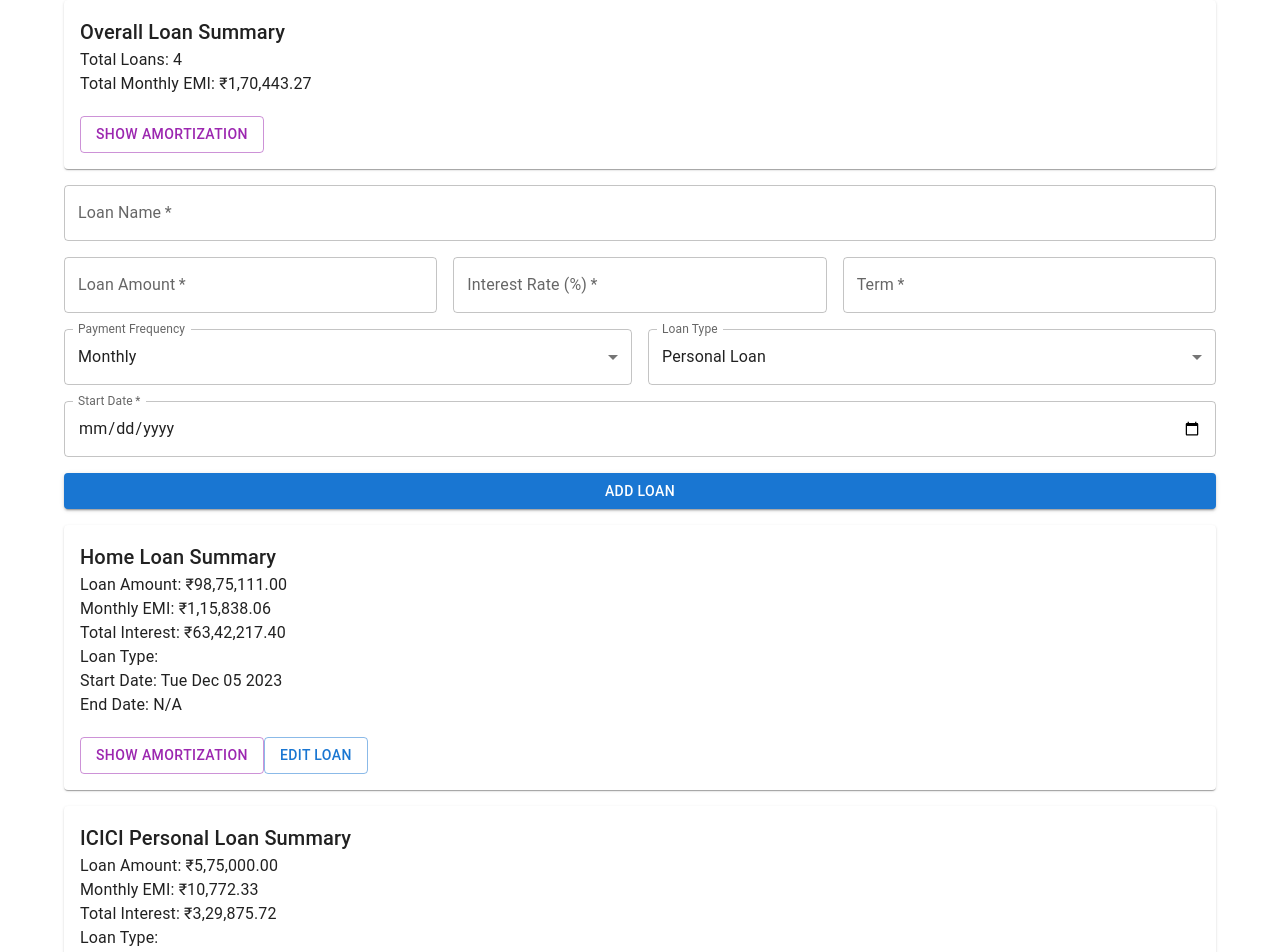
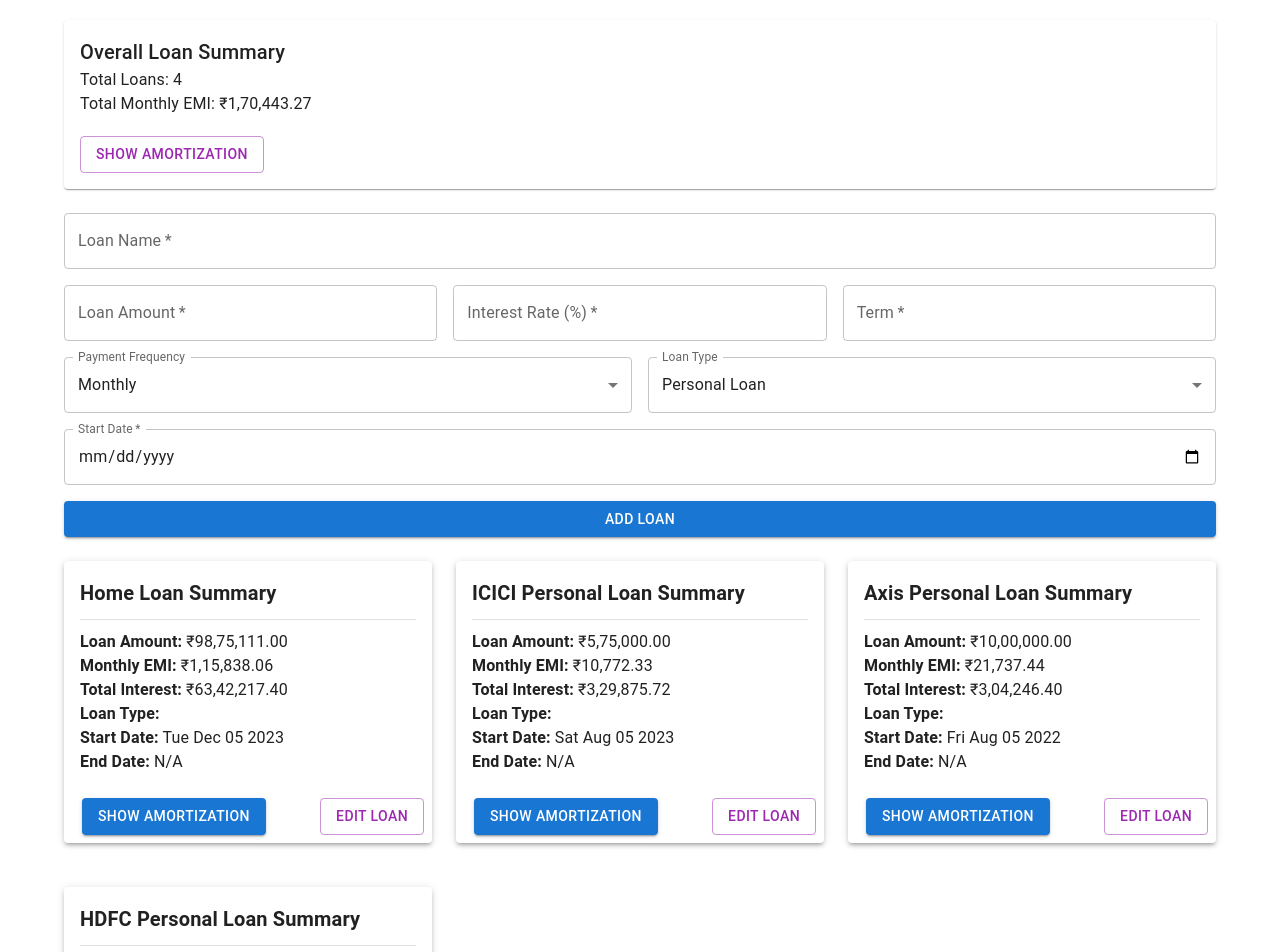
Before and after one commit to Ashok-Kumar-Venaktesh/Loan-Aggregator, a React (Create React App) app: page / in a window 1280 px wide. Shown: the top 952 px of the page. Built offline with nearby package versions, Linux system fonts and the light colour scheme.

Commit message:
UI look fixed

```diff
--- a/src/App.js
+++ b/src/App.js
@@ -65,8 +65,8 @@ const App = () => {
   };
 
   return (
-    <Container>
-      <Grid container spacing={2}>
+    <Container style={{ marginTop: '20px' }}>
+      <Grid container spacing={3}>
         <Grid item xs={12}>
           <LoanSummaryAggregator loans={loans} /> {/* Aggregated Loan Summary */}
         </Grid>
--- a/src/components/LoanSummary.js
+++ b/src/components/LoanSummary.js
@@ -9,7 +9,11 @@ import {
   TableContainer,
   TableHead,
   TableRow,
-  Button
+  Button,
+  Card,
+  CardContent,
+  CardActions,
+  Divider
 } from '@mui/material';
 
 const formatCurrency = (amount) => {
@@ -54,30 +58,47 @@ const LoanSummary = ({ loan, onEdit }) => {
   }
 
   return (
-    <Grid item xs={12}>
-      <Paper style={{ padding: 16 }}>
-        <Typography variant="h6">{loan.name} Summary</Typography>
-        <Typography>Loan Amount: {formatCurrency(loan.amount)}</Typography>
-        <Typography>Monthly EMI: {formatCurrency(loan.monthlyEMI)}</Typography>
-        <Typography>Total Interest: {formatCurrency(loan.totalInterest)}</Typography>
-        <Typography>Loan Type: {loan.loanType}</Typography>
-        <Typography>Start Date: {loan.startDate ? loan.startDate.toDateString() : 'N/A'}</Typography>
-        <Typography>End Date: {loan.endDate ? loan.endDate.toDateString() : 'N/A'}</Typography>
-
-        <Button
-          variant="outlined"
-          color="secondary"
-          onClick={() => setShowAmortization(!showAmortization)}
-          style={{ marginTop: '20px' }}
-        >
-          {showAmortization ? 'Hide Amortization' : 'Show Amortization'}
-        </Button>
+    <Grid item xs={12} md={6} lg={4}>
+      <Card elevation={3} style={{ marginBottom: '20px' }}>
+        <CardContent>
+          <Typography variant="h6" style={{ marginBottom: '10px', fontWeight: 'bold' }}>
+            {loan.name} Summary
+          </Typography>
+          <Divider style={{ marginBottom: '10px' }} />
+          <Typography variant="body1"><strong>Loan Amount:</strong> {formatCurrency(loan.amount)}</Typography>
+          <Typography variant="body1"><strong>Monthly EMI:</strong> {formatCurrency(loan.monthlyEMI)}</Typography>
+          <Typography variant="body1"><strong>Total Interest:</strong> {formatCurrency(loan.totalInterest)}</Typography>
+          <Typography variant="body1"><strong>Loan Type:</strong> {loan.loanType}</Typography>
+          <Typography variant="body1"><strong>Start Date:</strong> {loan.startDate ? loan.startDate.toDateString() : 'N/A'}</Typography>
+          <Typography variant="body1"><strong>End Date:</strong> {loan.endDate ? loan.endDate.toDateString() : 'N/A'}</Typography>
+        </CardContent>
+        <CardActions>
+          <Button
+            variant="contained"
+            color="primary"
+            onClick={() => setShowAmortization(!showAmortization)}
+            style={{ marginLeft: '10px' }}
+          >
+            {showAmortization ? 'Hide Amortization' : 'Show Amortization'}
+          </Button>
+          <Button
+            variant="outlined"
+            color="secondary"
+            onClick={() => onEdit(loan)}
+            style={{ marginLeft: 'auto' }}
+          >
+            Edit Loan
+          </Button>
+        </CardActions>
 
         {showAmortization && (
-          <div>
-            <Typography variant="h6" style={{ marginTop: '20px' }}>Amortization Schedule</Typography>
-            <TableContainer>
-              <Table>
+          <CardContent>
+            <Typography variant="h6" style={{ marginTop: '20px', marginBottom: '10px' }}>
+              Amortization Schedule
+            </Typography>
+            <Divider style={{ marginBottom: '10px' }} />
+            <TableContainer component={Paper} elevation={0} style={{ maxHeight: '300px', overflow: 'auto' }}>
+              <Table stickyHeader size="small">
                 <TableHead>
                   <TableRow>
                     <TableCell>Month</TableCell>
@@ -106,18 +127,9 @@ const LoanSummary = ({ loan, onEdit }) => {
                 </TableBody>
               </Table>
             </TableContainer>
-          </div>
+          </CardContent>
         )}
-
-        <Button
-          variant="outlined"
-          color="primary"
-          style={{ marginTop: '20px' }}
-          onClick={() => onEdit(loan)}
-        >
-          Edit Loan
-        </Button>
-      </Paper>
+      </Card>
     </Grid>
   );
 };
```
